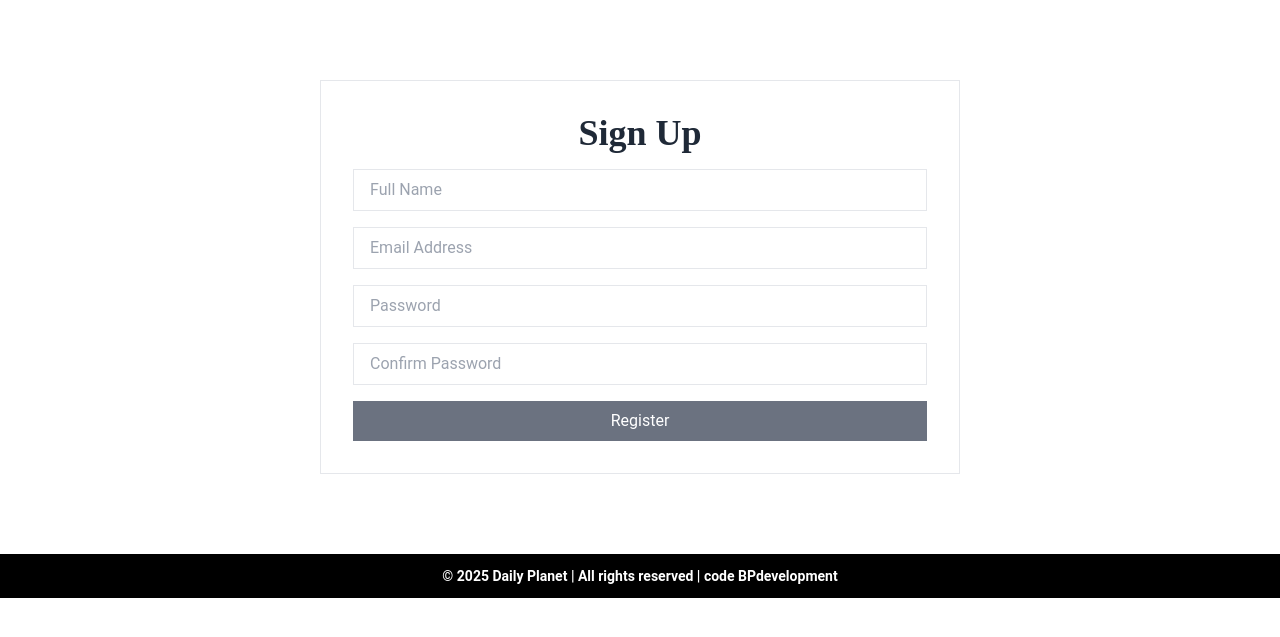
After one commit to bojan-ski/php-daily-planet, a PHP site: template App/views/auth/signUp.view.php in a window 1280 px wide. The commit adds this page. Shown: the top 637 px of the page. Run offline with PHP 8.4, Linux system fonts and the light colour scheme; the template is opened without the code that fills it, so the values that code supplies are empty; a stand-in replaces the project's code that opens the database connection; style sheets or scripts are compiled from the project's sources.

Commit message:
signUp.view & signIn.view pages created. errors partial created. UserController created/start work on auth features

```diff
--- a/App/controllers/ArticlesController.php
+++ b/App/controllers/ArticlesController.php
@@ -19,7 +19,7 @@ class ArticlesController extends Database
     }
 
     // DISPLAY ALL ARTICLEs - articles page
-    public function articlesList(): void
+    public function displayArticlesPage(): void
     {
         try {
             (array) $articles = $this->db->dbQuery("SELECT * FROM articles ORDER BY created_at DESC")->fetchAll();
@@ -33,7 +33,7 @@ class ArticlesController extends Database
     }
 
     // DISPLAY SELECTED ARTICLE - selected article page
-    public function displayArticle(array $params): void
+    public function displaySelectedArticlePage(array $params): void
     {
         // get selected article
         (string) $id = $params['id'] ?? '';
--- /dev/null
+++ b/App/views/auth/signUp.view.php
@@ -0,0 +1,63 @@
+<?php loadPartial('head'); ?>
+<?php loadPartial('header'); ?>
+<?php loadPartial('navbar'); ?>
+
+<div class="sign-up-page container mx-auto">
+
+    <div class="flex justify-center items-center w-full md:w-2/3 lg:w-1/2 mx-auto my-20">
+        <div class="p-8 w-full border">
+
+            <h2 class="text-4xl text-center font-bold mb-4">
+                Sign Up
+            </h2>
+
+            <?= loadPartial('errors', [
+                'errors' => $errors ?? []
+            ]) ?>
+
+            <form method="POST" action="/sign_up/register">
+                <div class="mb-4">
+                    <input
+                        type="text"
+                        name="name"
+                        placeholder="Full Name"
+                        class="w-full px-4 py-2 border focus:outline-none"
+                        value="<?= $user['name'] ?? '' ?>"
+                        required />
+                </div>
+                <div class="mb-4">
+                    <input
+                        type="email"
+                        name="email"
+                        placeholder="Email Address"
+                        class="w-full px-4 py-2 border focus:outline-none"
+                        value="<?= $user['email'] ?? '' ?>"
+                        required/>
+                </div>
+                <div class="mb-4">
+                    <input
+                        type="password"
+                        name="password"
+                        placeholder="Password"
+                        class="w-full px-4 py-2 border focus:outline-none"
+                        required/>
+                </div>
+                <div class="mb-4">
+                    <input
+                        type="password"
+                        name="password_confirmation"
+                        placeholder="Confirm Password"
+                        class="w-full px-4 py-2 border focus:outline-none"
+                        required/>
+                </div>
+                <button
+                    type="submit" class="w-full bg-gray-500 hover:bg-gray-600 text-white px-4 py-2 focus:outline-none">
+                    Register
+                </button>
+            </form>
+        </div>
+    </div>
+
+</div>
+
+<?php loadPartial('footer'); ?>
--- a/App/views/partials/header.php
+++ b/App/views/partials/header.php
@@ -1,9 +1,9 @@
 <header class="header" id="header">
     <div class="bg-gray-100 text-right py-1">
-        <a class="btn btn-ghost text-xl mx-2">
+        <a href="/sign_up" class="btn btn-ghost text-xl mx-2">
             Sign Up
         </a>
-        <a class="btn btn-ghost text-xl mx-2">
+        <a href="/sign_in" class="btn btn-ghost text-xl mx-2">
             Sign In
         </a>
     </div>
--- a/public/css/style.css
+++ b/public/css/style.css
@@ -29,6 +29,14 @@ h6 {
   font-family: "Times New Roman", Times, serif;
 }
 
+button:active{
+  transform: scale(0.99);
+}
+
+textarea{
+  resize: none;
+}
+
 /* HEADER */
 header .app-name h1 {
   font-size: 7rem;
```
Also changed, not shown: App/controllers/UserController.php (added, +32 -0 lines), App/routes.php (+9 -3 lines), App/views/auth/signIn.view.php (added, +46 -0 lines), App/views/home.view.php (+28 -1 lines), App/views/partials/errors.php (added, +7 -0 lines).
